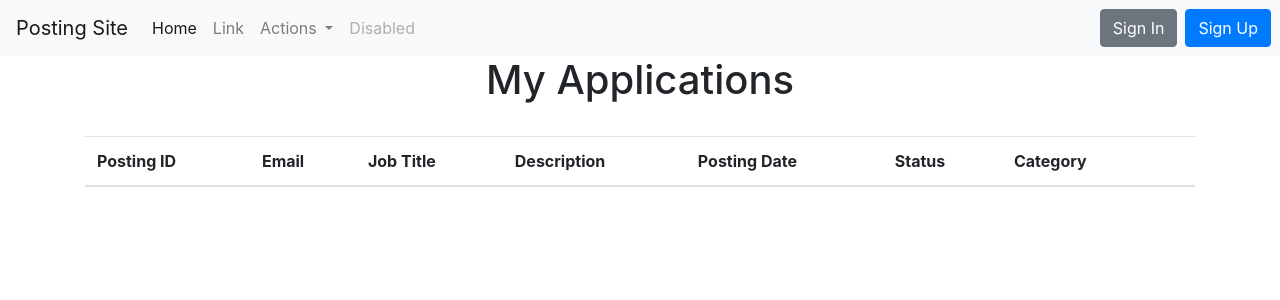
After one commit to CaoGreg/COMP-353-Main-Project, a Flask app: page /appliedJobs in a window 1280 px wide. The commit adds this page. Shown: the top 300 px of the page. Run offline with Flask 2, Linux system fonts and the light colour scheme; lists and menus that the app fills with data are empty; some libraries are stand-ins or nearby versions.

Commit message:
Adding user view of applied jobs and user profile modification

```diff
--- a/app.py
+++ b/app.py
@@ -56,6 +56,14 @@ def index():
 def postings():
     return render_template('postings.html')
 
+@app.route('/appliedJobs')
+def applied_jobs():
+    return render_template('appliedJobs.html')
+
+@app.route('/settings')
+def settings():
+    return render_template('settings.html')
+
 @app.route('/login', methods=['GET', 'POST'])
 def login():
     error = None
--- /dev/null
+++ b/templates/appliedJobs.html
@@ -0,0 +1,31 @@
+{% extends 'base.html' %}
+
+{% block head %}
+<style>
+    h1 {text-align: center;}
+</style>
+{% endblock %}
+
+{% block body %}
+<div class="container">
+    <h1>My Applications</h1>
+    <br>
+    <table class="table">
+      <thead>
+        <tr>
+          <th scope="col">Posting ID</th>
+          <th scope="col">Email</th>
+          <th scope="col">Job Title</th>
+          <th scope="col">Description</th>
+          <th scope="col">Posting Date</th>
+          <th scope="col">Status</th>
+          <th scope="col">Category</th>
+          <th scope="col"></th>
+        </tr>
+      </thead>
+      <tbody>
+      </tbody>
+    </table>
+</div>
+
+{% endblock %}
--- a/templates/base.html
+++ b/templates/base.html
@@ -28,9 +28,9 @@
               </a>
               <div class="dropdown-menu" aria-labelledby="navbarDropdown">
                 <a class="dropdown-item" href="postings">Postings</a>
-                <a class="dropdown-item" href="#">Another action</a>
+                <a class="dropdown-item" href="appliedJobs">Job Applications</a>
                 <div class="dropdown-divider"></div>
-                <a class="dropdown-item" href="#">Something else here</a>
+                <a class="dropdown-item" href="settings">Settings</a>
               </div>
             </li>
             <li class="nav-item">
```
Also changed, not shown: templates/settings.html (added, +30 -0 lines), 1 other file.
